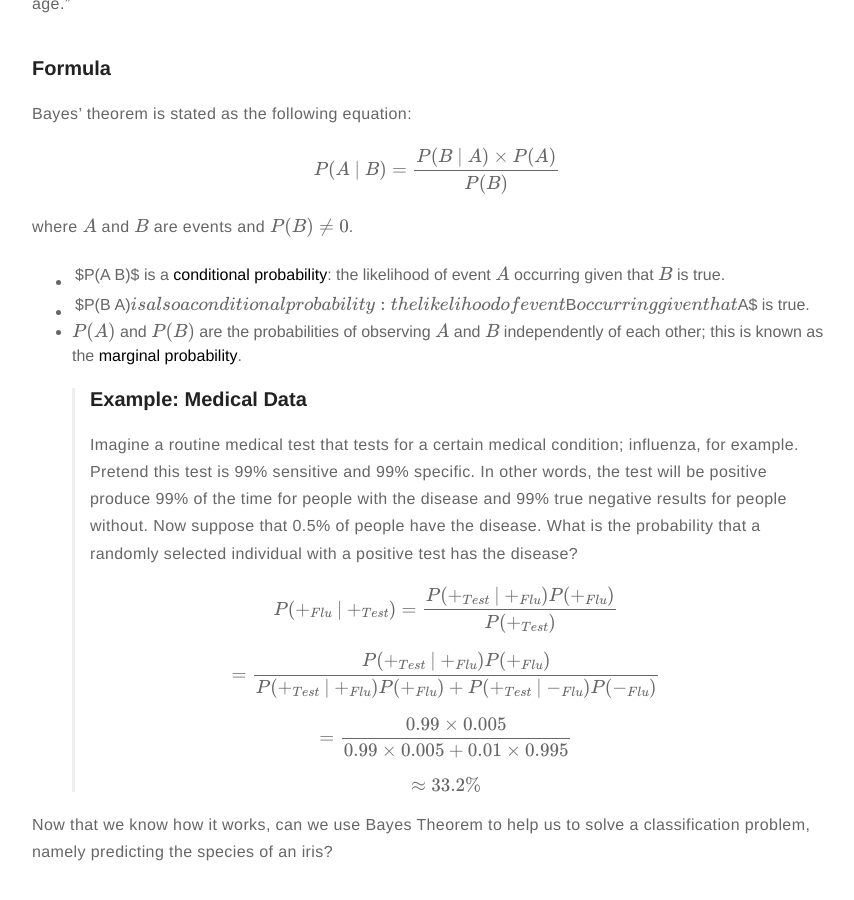
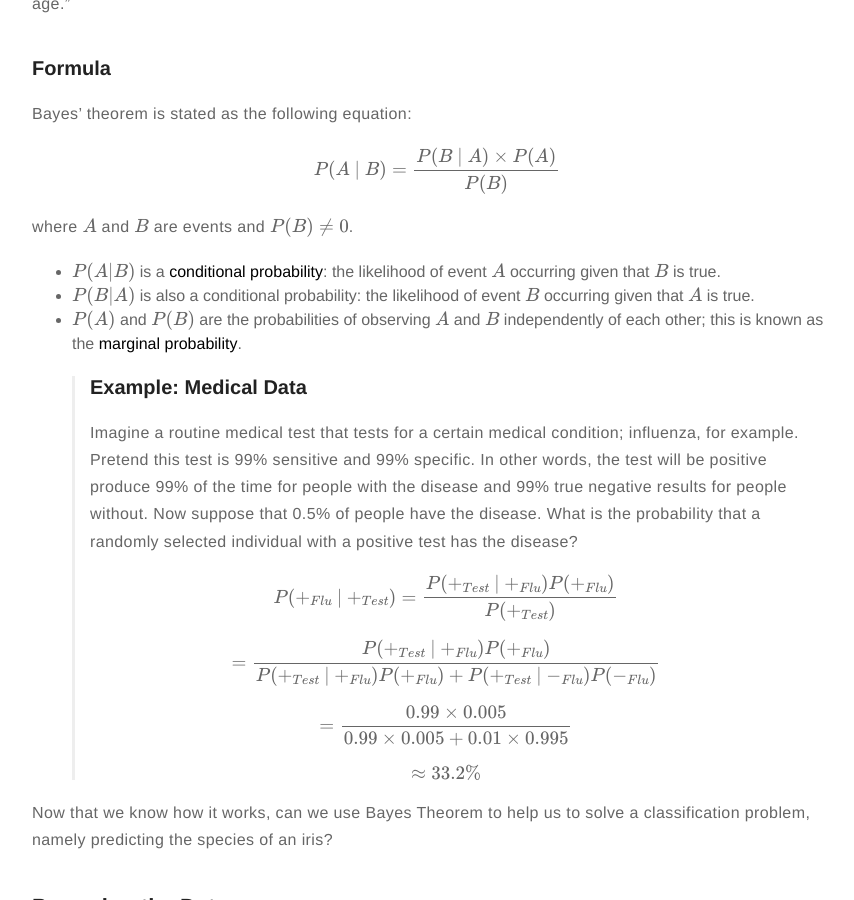
Before and after one commit to meccaLeccaHi/meccaLeccaHi.github.io, a Jekyll site: the page built from _posts/2018-11-14-bayesian-classification.md, in a window 1280 px wide and 900 px high, scrolled down 1478 px. Shown: the whole window, without its empty margins (203-1057 px from the left). Built offline with Jekyll 4.4.1, drawn with Linux system fonts in a browser that asks for light colours; formulas are drawn with MathJax 3; comment, search, counter and statistics services are not loaded.

Commit message:
added formula to post

```diff
--- a/_posts/2018-11-14-bayesian-classification.md
+++ b/_posts/2018-11-14-bayesian-classification.md
@@ -53,8 +53,8 @@ $$P(A \ | \ B) = \frac {P(B \ | \ A) \times P(A)} {P(B)}$$
 
 where $A$ and $B$ are events and $P(B) \ne 0$.
 
-- $P(A | B)$ is a **conditional probability**: the likelihood of event $A$ occurring given that $B$ is true.
-- $P(B | A)$ is also a conditional probability: the likelihood of event $B$ occurring given that $A$ is true.
+- $P(A \vert B)$ is a **conditional probability**: the likelihood of event $A$ occurring given that $B$ is true.
+- $P(B \vert A)$ is also a conditional probability: the likelihood of event $B$ occurring given that $A$ is true.
 - $P(A)$ and $P(B)$ are the probabilities of observing $A$ and $B$ independently of each other; this is known as the **marginal probability**.
 
 <a id="example"></a>
```
